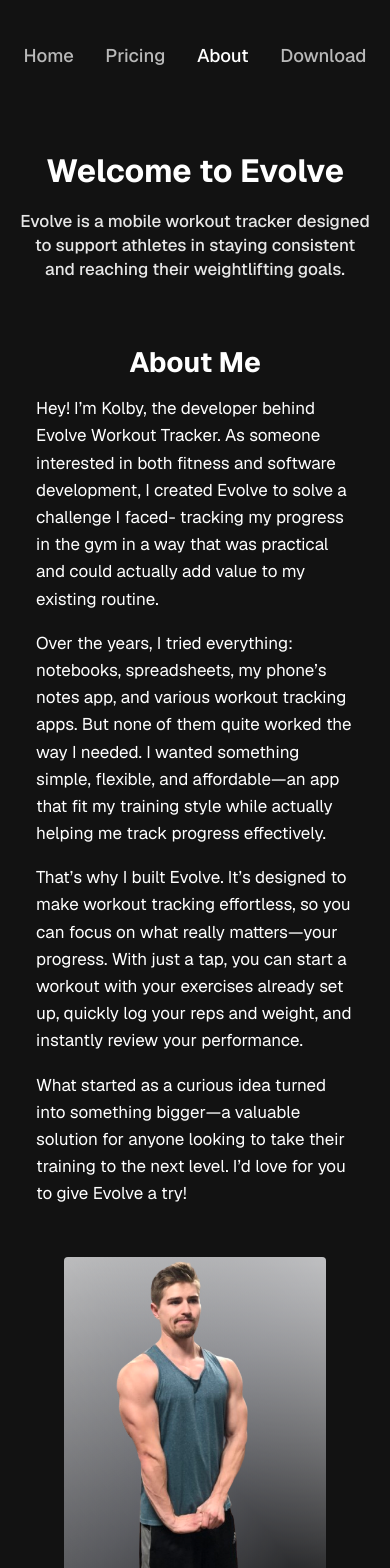
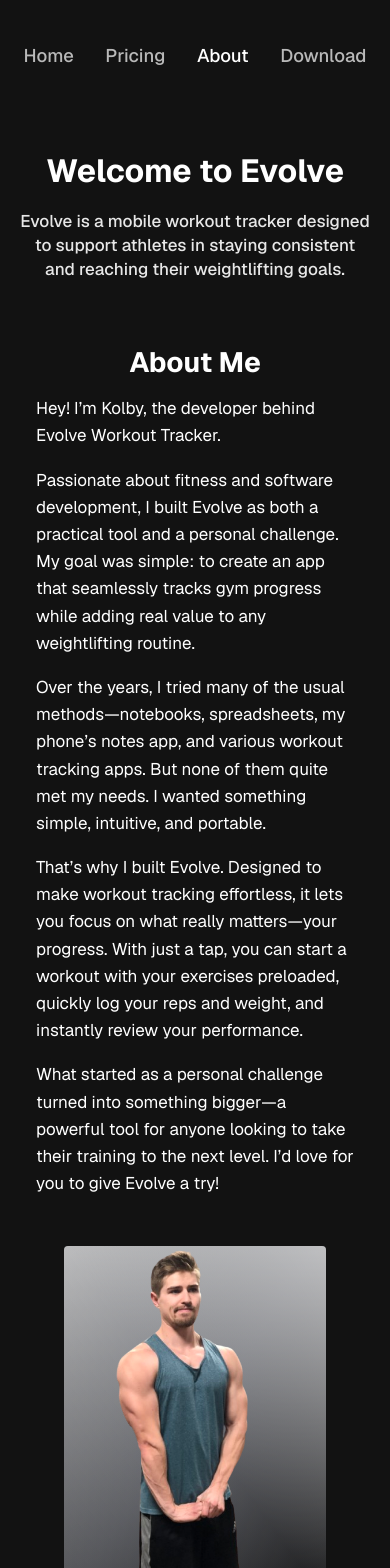
Before and after one commit to kolby-k/evolve-web, a React (Vite) app: page /about in a window 390 px wide. Shown: the top 1568 px of the page. Built offline with nearby package versions, Linux system fonts and the light colour scheme; no server answers.

Commit message:
minor adjustments

```diff
--- a/src/screens/About.jsx
+++ b/src/screens/About.jsx
@@ -17,31 +17,30 @@
       <section className={styles.myStory}>
         <div>
           <h2>About Me</h2>
+          <p>Hey! I’m Kolby, the developer behind Evolve Workout Tracker. </p>
           <p>
-            Hey! I’m Kolby, the developer behind Evolve Workout Tracker. As
-            someone interested in both fitness and software development, I
-            created Evolve to solve a challenge I faced- tracking my progress in
-            the gym in a way that was practical and could actually add value to
-            my existing routine.
+            Passionate about fitness and software development, I built Evolve as
+            both a practical tool and a personal challenge. My goal was simple:
+            to create an app that seamlessly tracks gym progress while adding
+            real value to any weightlifting routine.
           </p>
           <p>
-            Over the years, I tried everything: notebooks, spreadsheets, my
-            phone’s notes app, and various workout tracking apps. But none of
-            them quite worked the way I needed. I wanted something simple,
-            flexible, and affordable—an app that fit my training style while
-            actually helping me track progress effectively.
+            Over the years, I tried many of the usual methods—notebooks,
+            spreadsheets, my phone’s notes app, and various workout tracking
+            apps. But none of them quite met my needs. I wanted something
+            simple, intuitive, and portable.
           </p>
           <p>
-            That’s why I built Evolve. It’s designed to make workout tracking
-            effortless, so you can focus on what really matters—your progress.
-            With just a tap, you can start a workout with your exercises already
-            set up, quickly log your reps and weight, and instantly review your
-            performance.
+            That’s why I built Evolve. Designed to make workout tracking
+            effortless, it lets you focus on what really matters—your progress.
+            With just a tap, you can start a workout with your exercises
+            preloaded, quickly log your reps and weight, and instantly review
+            your performance.
           </p>
           <p>
-            What started as a curious idea turned into something bigger—a
-            valuable solution for anyone looking to take their training to the
-            next level. I’d love for you to give Evolve a try!
+            What started as a personal challenge turned into something bigger—a
+            powerful tool for anyone looking to take their training to the next
+            level. I’d love for you to give Evolve a try!
           </p>
         </div>
         <img src={Kolby} className={styles.profileImage}></img>
--- a/src/styles/FAQ.module.css
+++ b/src/styles/FAQ.module.css
@@ -1,10 +1,11 @@
 
 
 .faqSection {
-    display: flex;
+    display: block;
     align-items: center;
     justify-content: center;
     flex-direction: column;
+    width: 80vw;
     max-width: 1000px;
     margin: auto;
     margin-bottom: 3em;
@@ -14,8 +15,6 @@
   .faqSection .accordian {
     display: flex;
     flex-direction: column;
-    flex: 1;
-    width: 100%;
     row-gap: 2px;
   }
 
@@ -26,13 +25,16 @@
 
   .accordianButton {
     display: flex;
-    justify-content: space-between;
-    align-items: center;
+    flex: 1;
     border-radius: 0;
     background-color: rgba(0,0,0,0);
     border: none;
     border-bottom: 1px solid #757575;
     padding: 0em 2em;
+    position: relative;
+    max-width: 1000px;
+    justify-content: space-between;
+    align-items: center;
   }
 
 .faqSection .chevron {
@@ -44,7 +46,6 @@
 .faqSection .question {
     text-align: left;
     font-size: 1.25em;
-    width: 100%;
   }
 
 .faqSection .answer {
--- a/src/styles/Footer.module.css
+++ b/src/styles/Footer.module.css
@@ -4,9 +4,8 @@
   flex-direction: column;
   align-self: flex-end;
   justify-content: center;
+  align-items: center;
   padding: 1em;
-  max-width: 1800px;
-  margin: auto;
   background: linear-gradient(var(--bg), #252424);
 }
 
@@ -17,6 +16,7 @@
   justify-content:center;
   align-items: center;
   padding: 0.5em;
+  max-width: 500px;
 }
 
 .companyName {
@@ -41,18 +41,21 @@
 
 .resourceContainer {
   display: flex;
-  flex: 1;
-  width: 100%;
+  width: 50vw;
+  max-width: 800px;
   flex-direction: row;
   justify-content: space-around;
+  align-items: center;
+  margin-bottom: 2em;
 }
 
 .linkContainer {
   display: flex;
+  flex: 1;
+  height: 100%;
   flex-direction: column;
   align-items: flex-start;
   justify-content: space-evenly;
-  margin-bottom: 2em;
 }
 
 .policyContainer {
@@ -98,4 +101,14 @@
     font-size: 1.1em;
   }
 
+  .resourceContainer {
+    width: 70vw;
+  }
+
 }
+
+@media (max-width: 480px) {
+  .resourceContainer {
+    width: 80vw;
+  }
+}
--- a/src/styles/Reviews.module.css
+++ b/src/styles/Reviews.module.css
@@ -36,6 +36,7 @@
     display: block;
     padding: 1em;
     width: 30vw;
+    max-width: 500px;
   }
 
   .reviews p {
```
